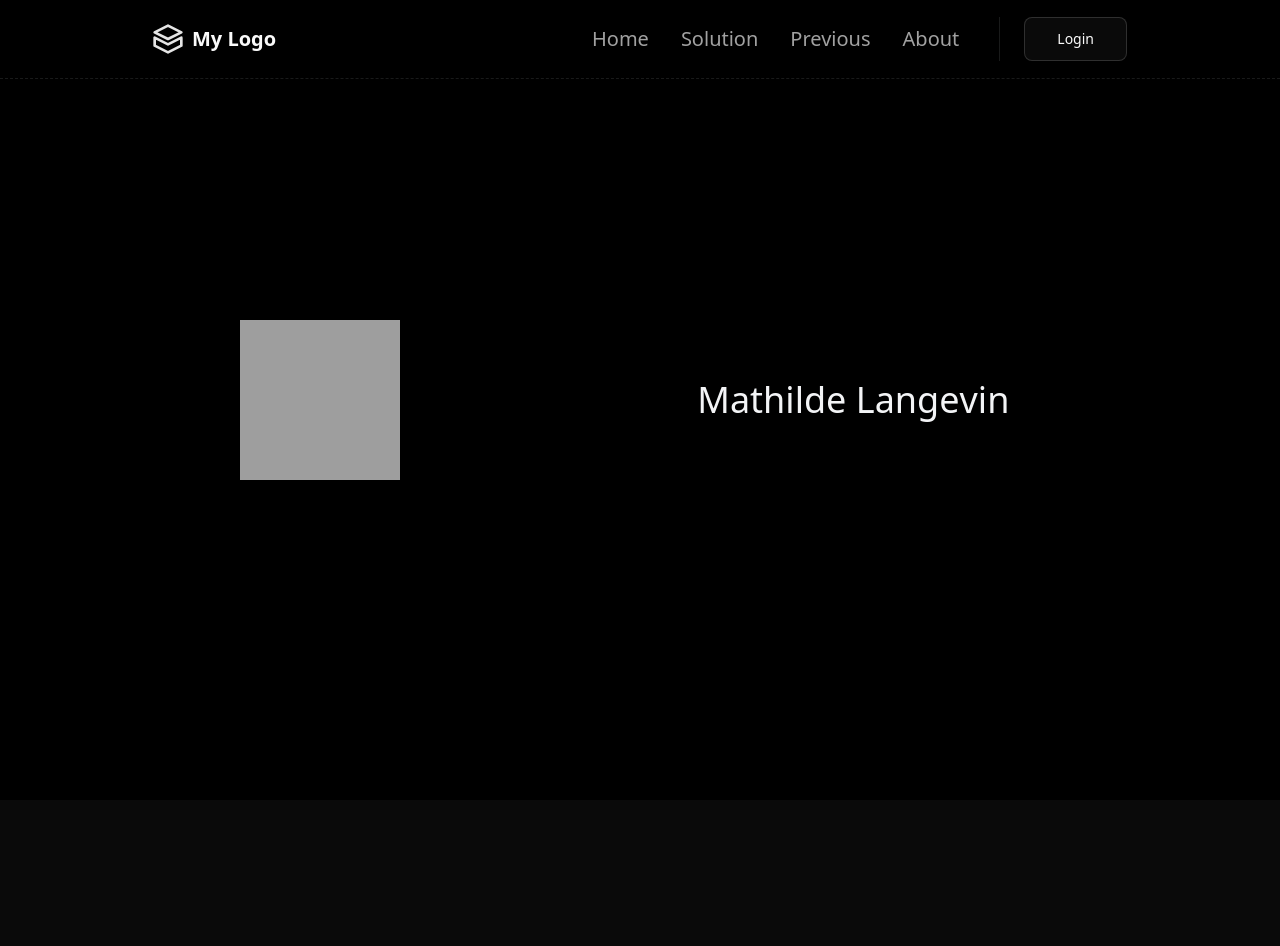
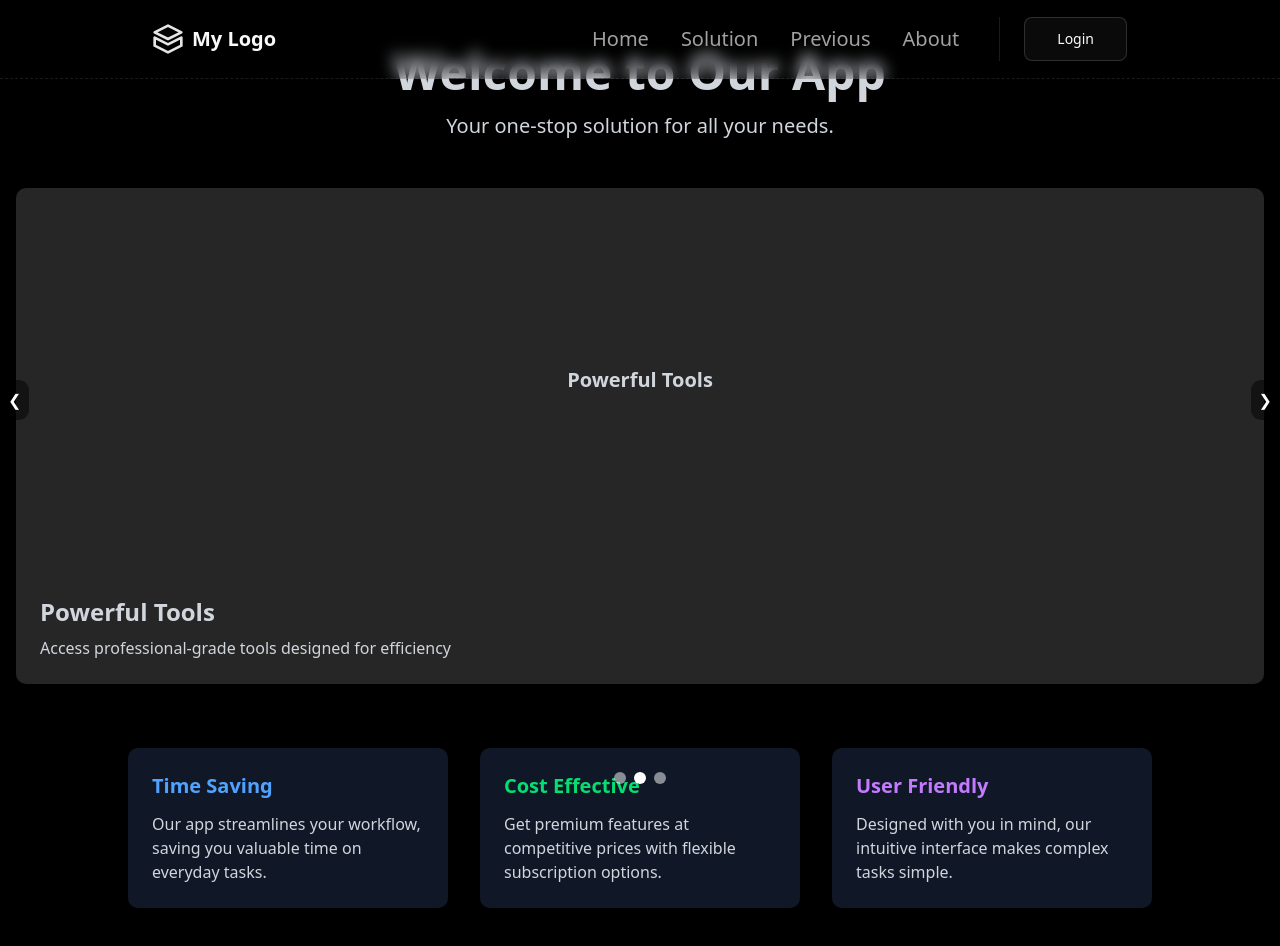
Before and after one commit to Ayushkumarsinha08/RBased-pvt-ltd, a Next.js app: page / in a window 1280 px wide. Shown: the top 946 px of the page. Before the commit the page ends 800 px from the top, so only its background shows below. Built offline with nearby package versions, Linux system fonts and the light colour scheme; no server answers; grey boxes are pictures that could not be loaded.

Commit message:
front page change

```diff
--- a/components/ui/feature-section-with-grid.tsx
+++ b/components/ui/feature-section-with-grid.tsx
@@ -1,4 +1,3 @@
-import { Badge } from "@/components/ui/badge";
 
 function Feature() {
   return (
--- a/components/ui/firstpage-content.tsx
+++ b/components/ui/firstpage-content.tsx
@@ -1,147 +1,113 @@
-"use client"
+"use client";
+import { useState, useEffect } from 'react';
 
-import { useEffect, useRef } from "react"
-import { useInView } from "motion/react"
+export default function Content() {
+  const [currentSlide, setCurrentSlide] = useState(0);
 
-import { TextRotate, TextRotateRef } from "@/components/ui/text-rotate"
-
-const exampleImages = [
+  const features = [
     {
-    url: "https://images.pexels.com/photos/31696524/pexels-photo-31696524/free-photo-of-pink-notre-dame-cathedral-in-ho-chi-minh-city.jpeg",
-    author: "Branislav Rodman",
-    link: "https://unsplash.com/photos/a-black-and-white-photo-of-a-woman-brushing-her-teeth-r1SjnJL5tf0",
-    title: "A Black and White Photo of a Woman Brushing Her Teeth",
+      title: "Seamless Experience",
+      description: "Navigate through our intuitive interface with ease",
+      image: "/public/istockphoto-2153795538-1024x1024.jpg" // You'll need to add these images to your public folder
     },
     {
-    url: "https://images.unsplash.com/photo-1640680608781-2e4199dd1579?q=80&w=3087&auto=format&fit=crop&ixlib=rb-4.0.3&ixid=M3wxMjA3fDB8MHxwaG90by1wYWdlfHx8fGVufDB8fHx8fA%3D%3D",
-    link: "https://unsplash.com/photos/a-painting-of-a-palm-leaf-on-a-multicolored-background-AaNPwrSNOFE",
-    title: "Neon Palm",
-    author: "Tim Mossholder",
+      title: "Powerful Tools",
+      description: "Access professional-grade tools designed for efficiency",
+      image: "/images/tools.jpg"
     },
     {
-    url: "https://images.unsplash.com/photo-1726083085160-feeb4e1e5b00?q=80&w=3024&auto=format&fit=crop&ixlib=rb-4.0.3&ixid=M3wxMjA3fDB8MHxwaG90by1wYWdlfHx8fGVufDB8fHx8fA%3D%3D",
-    link: "https://unsplash.com/photos/a-blurry-photo-of-a-crowd-of-people-UgbxzloNGsc",
-    author: "ANDRII SOLOK And the rest of the world will be conshsfd fsdjklah fsdajkhasfd sdfahj kjfdsh a       fdjkfsdja  asdfjha dfsjhka sdfjhfsd fjdhuiqwerjh jkldhdfs sdfjkh sdfajkh fdshfd fsdjhksd sdfjhuirerjew uivcbfdui euifjnfskdjiu fduihj fsdajiuew jihuifjdsabn  fuijkfu eruiodfjh",
-    title: "A blurry photo of a crowd of people",
-  },
-  {
-    url: "https://images.unsplash.com/photo-1562016600-ece13e8ba570?q=80&w=2838&auto=format&fit=crop&ixlib=rb-4.0.3&ixid=M3wxMjA3fDB8MHxwaG90by1wYWdlfHx8fGVufDB8fHx8fA%3D%3D",
-    link: "https://unsplash.com/photos/rippling-crystal-blue-water-9-OCsKoyQlk",
-    author: "Wesley Tingey",
-    title: "Rippling Crystal Blue Water",
-  },
-  {
-    url: "https://images.unsplash.com/photo-1624344965199-ed40391d20f2?q=80&w=2960&auto=format&fit=crop&ixlib=rb-4.0.3&ixid=M3wxMjA3fDB8MHxwaG90by1wYWdlfHx8fGVufDB8fHx8fA%3D%3D",
-    link: "https://unsplash.com/de/fotos/mann-im-schwarzen-hemd-unter-blauem-himmel-m8RDNiuEXro",
-    author: "Serhii Tyaglovsky",
-    title: "Mann im schwarzen Hemd unter blauem Himmel",
-  },
-  {
-    url: "https://images.unsplash.com/photo-1689553079282-45df1b35741b?q=80&w=3087&auto=format&fit=crop&ixlib=rb-4.0.3&ixid=M3wxMjA3fDB8MHxwaG90by1wYWdlfHx8fGVufDB8fHx8fA%3D%3D",
-    link: "https://unsplash.com/photos/a-woman-with-a-flower-crown-on-her-head-0S3muIttbsY",
-    author: "Vladimir Yelizarov",
-    title: "A women with a flower crown on her head",
-  },
-  {
-    url: "https://images.unsplash.com/photo-1721968317938-cf8c60fccd1a?q=80&w=2728&auto=format&fit=crop&ixlib=rb-4.0.3&ixid=M3wxMjA3fDB8MHxwaG90by1wYWdlfHx8fGVufDB8fHx8fA%3D%3D",
-    title: "A blurry photo of white flowers in a field",
-    author: "Eugene Golovesov",
-    link: "https://unsplash.com/photos/a-blurry-photo-of-white-flowers-in-a-field-6qbx0lzGPyc",
-  },
-  {
-    url: "https://images.unsplash.com/photo-1677338354108-223e807fb1bd?q=80&w=3087&auto=format&fit=crop&ixlib=rb-4.0.3&ixid=M3wxMjA3fDB8MHxwaG90by1wYWdlfHx8fGVufDB8fHx8fA%3D%3D",
-    author: "Mathilde Langevin",
-    link: "https://unsplash.com/photos/a-table-topped-with-two-wine-glasses-and-plates-Ig0gRAHspV0",
-    title: "A table topped with two wine glasses and plates",
-  },
-]
-
-function Item({
-  index,
-  image,
-  link,
-  onInView,
-}: {
-  index: number
-  image: string
-  link: string
-  onInView: (inView: boolean) => void
-}) {
-  const ref = useRef<HTMLDivElement>(null)
-  const isInView = useInView(ref, {
-    margin: "-45% 0px -45% 0px",
-  })
+      title: "Community Support",
+      description: "Join thousands of satisfied users in our growing community",
+      image: "/images/community.jpg"
+    }
+  ];
 
   useEffect(() => {
-    onInView(isInView)
-  }, [isInView, onInView])
+    const interval = setInterval(() => {
+      setCurrentSlide((prev) => (prev + 1) % features.length);
+    }, 5000);
+
+    return () => clearInterval(interval);
+  }, []);
+
+  const nextSlide = () => {
+    setCurrentSlide((prev) => (prev + 1) % features.length);
+  };
+
+  const prevSlide = () => {
+    setCurrentSlide((prev) => (prev - 1 + features.length) % features.length);
+  };
 
   return (
-    <section
-      ref={ref}
-      key={index}
-      className="h-full w-1/2 flex justify-center items-center snap-center"
+    <div className="flex flex-col items-center justify-center min-h-screen bg-black text-gray-300 py-12 px-4">
+      <h1 className="text-5xl font-bold mb-4 text-center">Welcome to Our App</h1>
+      <p className="text-xl mb-12 text-center max-w-2xl">Your one-stop solution for all your needs.</p>
+
+      {/* Carousel */}
+      <div className=" w-auto max-w-full mb-16">
+        <div className="overflow-hidden rounded-lg shadow-2xl">
+          <div
+            className="flex transition-transform duration-500 ease-in-out"
+            style={{ transform: `translateX(-${currentSlide * 100}%)` }}
           >
-      <div className="w-200 h-100 sm:w-36 sm:h-36 md:w-40 md:h-40">
-        <a href={link} target="_blank" rel="noreferrer">
-          <img
-            src={image}
-            alt={`Example ${index + 1}`}
-            className="w-full h-full object-cover"
-          />
-        </a>
-      </div>
-    </section>
-  )
-}
-
-export default function Content(){
-
-    const textRotateRef = useRef<TextRotateRef>(null)
-    const slicedImages = exampleImages.slice(1)
-
-    const handleInView = (index: number, inView: boolean) => {
-      if (inView && textRotateRef.current) {
-        textRotateRef.current.jumpTo(index)
-      }
-    }
-
-
-    return(
-
-        <div className="w-full h-screen flex bg-gray-900">
-        <div className="w-full h-full relative">
-          <div className="sticky top-0 h-screen w-full flex items-center justify-end bg-black text-gray-100">
-            <div className="w-2/3">
-              <TextRotate
-                ref={textRotateRef}
-                texts={slicedImages.map((image) => image.author)}
-                mainClassName="text-sm sm:text-3xl md:text-4xl w-full justify-center flex pt-2 text-gray-100"
-                splitLevelClassName="overflow-hidden pb-2"
-                staggerFrom={"first"}
-                animatePresenceMode="wait"
-                loop={false}
-                auto={false}
-                staggerDuration={0.005}
-                initial={{ opacity: 0, y: 50 }}
-                animate={{ opacity: 1, y: 0 }}
-                exit={{ opacity: 0, y: -50 }}
-                transition={{ type: "spring", duration: 0.6, bounce: 0 }}
-              />
+            {features.map((feature, index) => (
+              <div key={index} className="w-full flex-shrink-0">
+                <div className="relative h-64 md:h-96 bg-muted">
+                  {/* You can replace this with actual images */}
+                  <div className="absolute inset-0 flex items-center justify-center text-xl font-bold">
+                    {feature.title}
                   </div>
                 </div>
-          <div className="absolute inset-0 overflow-auto snap-y snap-mandatory">
-            {slicedImages.map((image, index) => (
-              <Item
+                <div className="bg-muted p-6">
+                  <h3 className="text-2xl font-semibold mb-2">{feature.title}</h3>
+                  <p className="text-gray-300">{feature.description}</p>
+                </div>
+              </div>
+            ))}
+          </div>
+        </div>
+
+        {/* Navigation Arrows */}
+        <button
+          onClick={prevSlide}
+          className="absolute left-0 top-1/2 -translate-y-1/2 bg-black/50 text-white p-2 rounded-r-lg hover:bg-black/70"
+        >
+          &#10094;
+        </button>
+        <button
+          onClick={nextSlide}
+          className="absolute right-0 top-1/2 -translate-y-1/2 bg-black/50 text-white p-2 rounded-l-lg hover:bg-black/70"
+        >
+          &#10095;
+        </button>
+
+        {/* Dots indicator */}
+        <div className="absolute bottom-4 left-0 right-0 flex justify-center space-x-2">
+          {features.map((_, index) => (
+            <button
               key={index}
-                index={index}
-                image={image.url}
-                link={image.link}
-                onInView={(inView) => handleInView(index, inView)}
+              onClick={() => setCurrentSlide(index)}
+              className={`w-3 h-3 rounded-full ${currentSlide === index ? 'bg-white' : 'bg-white/50'}`}
             />
           ))}
         </div>
       </div>
+
+      {/* Benefits Section */}
+      <div className="grid grid-cols-1 md:grid-cols-3 gap-8 max-w-5xl w-full mb-12">
+        <div className="bg-gray-900 p-6 rounded-lg shadow-lg">
+          <h2 className="text-xl font-bold mb-3 text-blue-400">Time Saving</h2>
+          <p>Our app streamlines your workflow, saving you valuable time on everyday tasks.</p>
         </div>
-    )
+        <div className="bg-gray-900 p-6 rounded-lg shadow-lg">
+          <h2 className="text-xl font-bold mb-3 text-green-400">Cost Effective</h2>
+          <p>Get premium features at competitive prices with flexible subscription options.</p>
+        </div>
+        <div className="bg-gray-900 p-6 rounded-lg shadow-lg">
+          <h2 className="text-xl font-bold mb-3 text-purple-400">User Friendly</h2>
+          <p>Designed with you in mind, our intuitive interface makes complex tasks simple.</p>
+        </div>
+      </div>
+    </div>
+  );
 }
```
Lines whose indentation alone changed are shown as unchanged.
